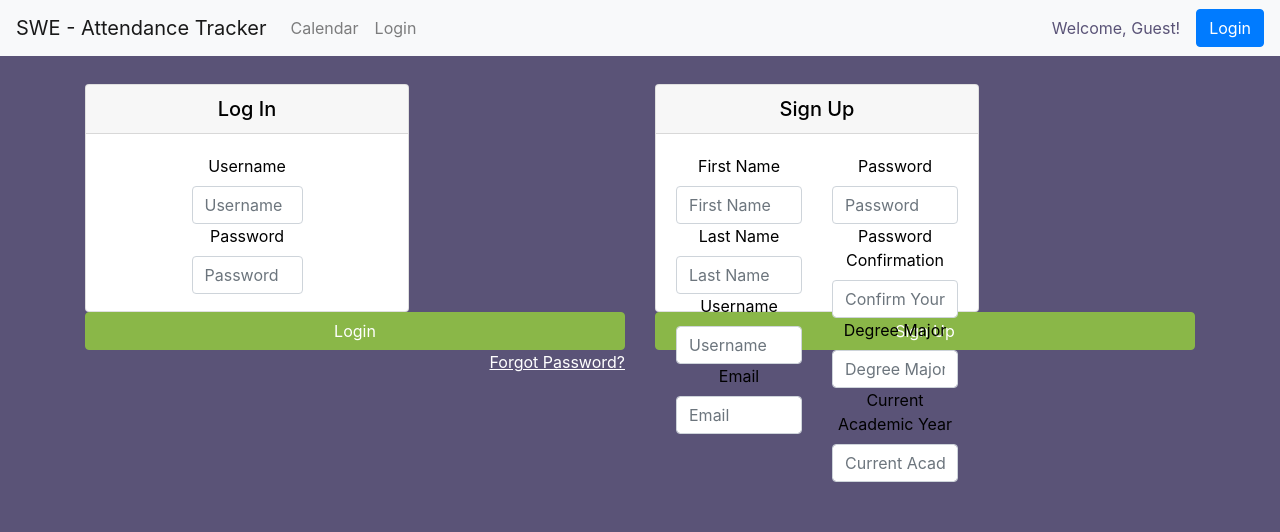
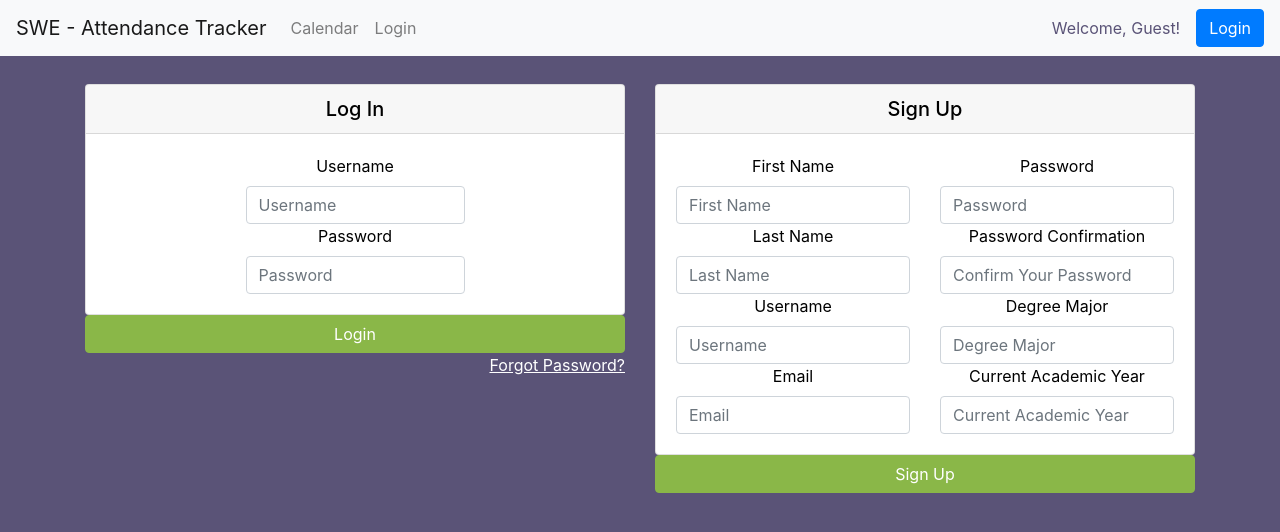
Before and after one commit to mcdirocco/swe-project, a React (Create React App) app in the folder frontend/: page /login in a window 1280 px wide. Shown: the top 532 px of the page. Built offline with nearby package versions, Linux system fonts and the light colour scheme.

Commit message:
Fixed the css oopsie

```diff
--- a/frontend/src/components/AccountDetails.css
+++ b/frontend/src/components/AccountDetails.css
@@ -14,8 +14,3 @@
 .card-body{
     color: black;
 }
-
-.card{
-    width: 60%;
-    height: 50%
-}
--- a/frontend/src/components/Login.css
+++ b/frontend/src/components/Login.css
@@ -18,6 +18,7 @@
 .RightLoginCol {
 
 }
+
 .btn-dope{
     background-color: #8AB748;
     border-color: #8AB748;
```
